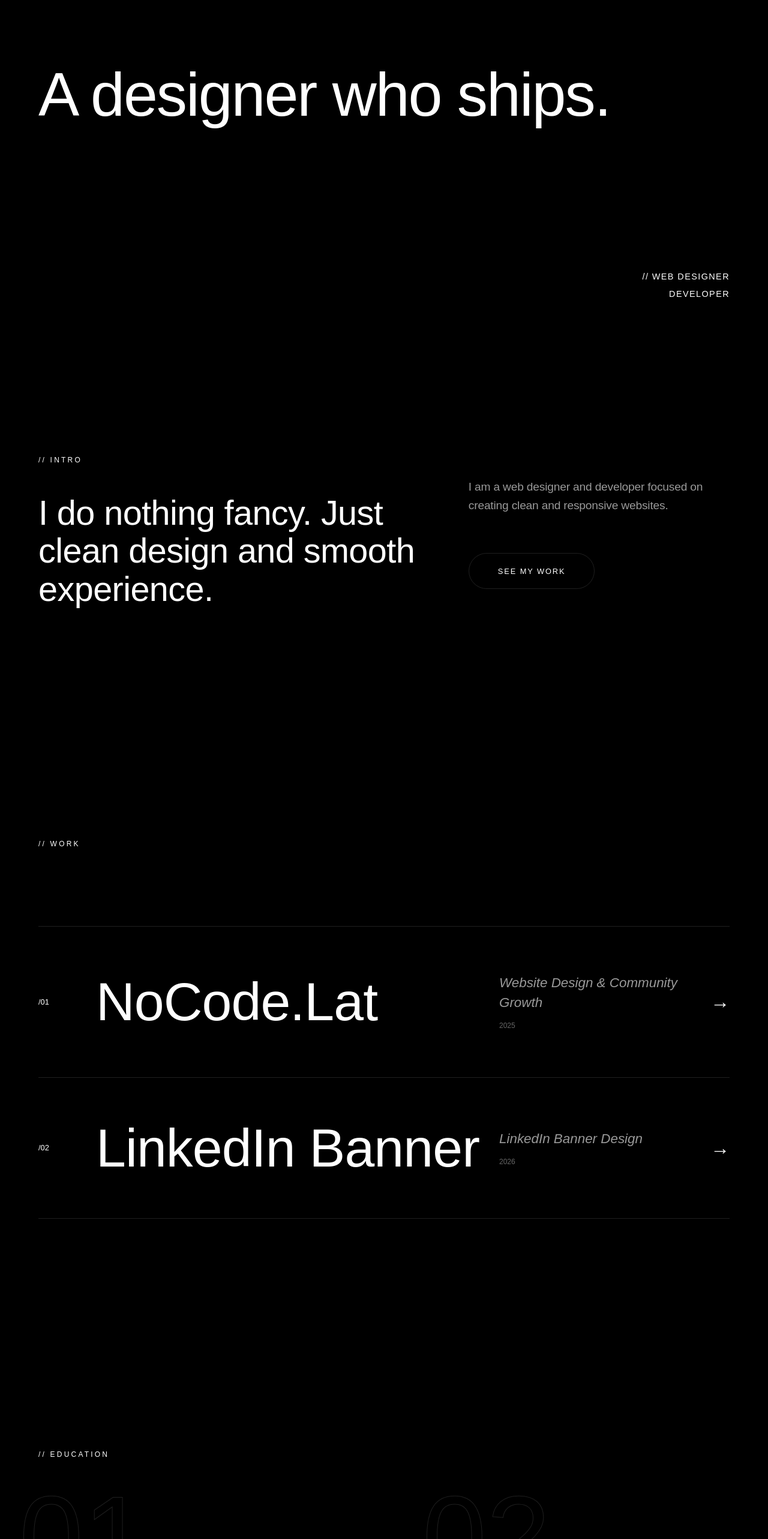
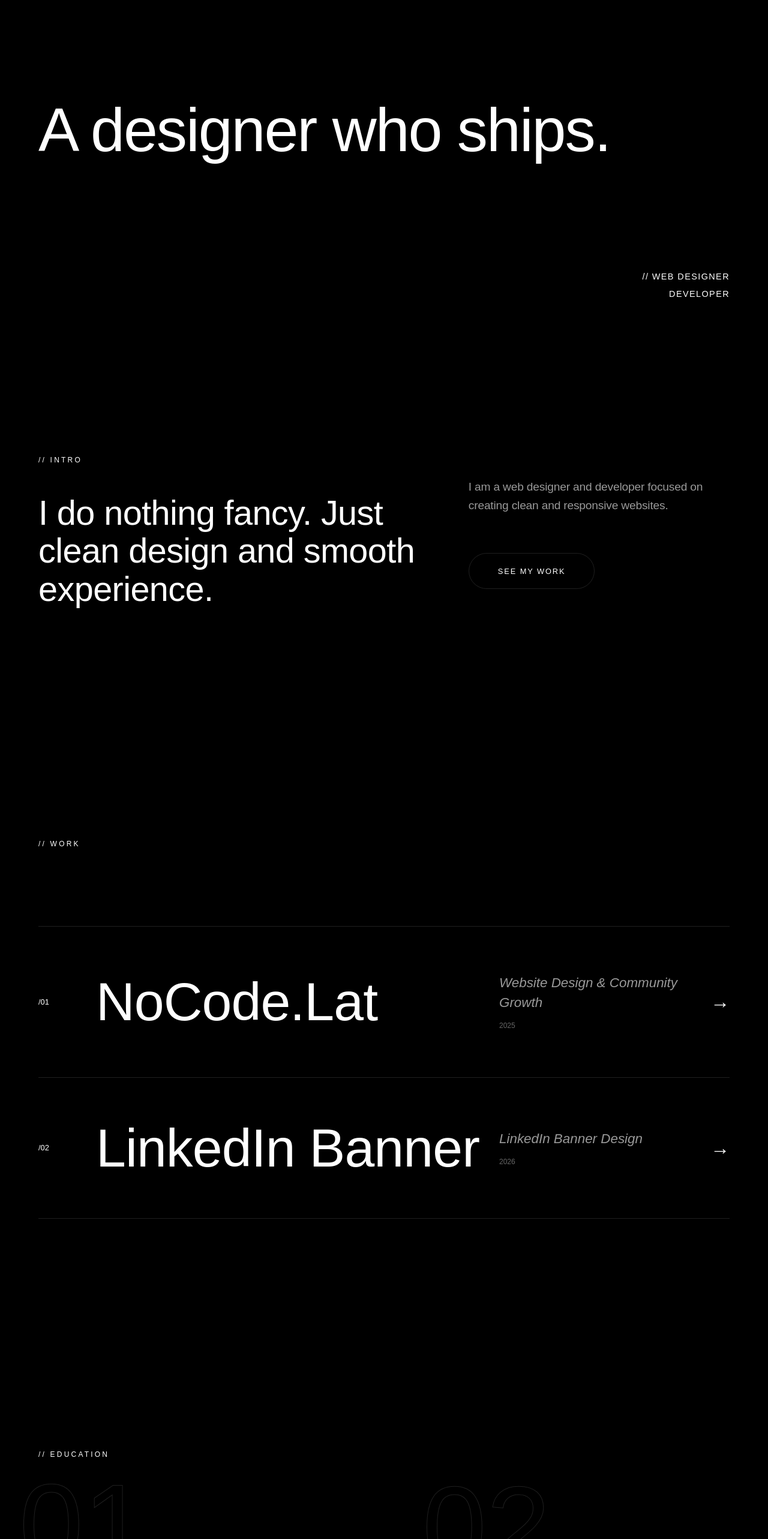
Before and after one commit to Ali-Qadri/MyPortfolio, a Next.js app in the folder my-portfolio/: page / in a window 1280 px wide. Shown: the part 234-2800 px from the top of the page at 60% size. Built offline with nearby package versions, Linux system fonts and the light colour scheme; a web font is replaced by a local one.

Commit message:
Changes made to footer again

```diff
--- a/my-portfolio/app/components/AboutMe.tsx
+++ b/my-portfolio/app/components/AboutMe.tsx
@@ -1,6 +1,6 @@
 'use client';
-import { useState, useEffect } from 'react';
-import { motion } from 'framer-motion';
+import { useState, useEffect, useRef } from 'react';
+import { motion, useScroll, useTransform } from 'framer-motion';
 
 export default function AboutMe() {
   const [isMobile, setIsMobile] = useState(false);
@@ -11,6 +11,16 @@ export default function AboutMe() {
     window.addEventListener('resize', onResize);
     return () => window.removeEventListener('resize', onResize);
   }, []);
+
+  const sectionRef = useRef<HTMLElement>(null);
+  const { scrollYProgress } = useScroll({
+    target: sectionRef,
+    offset: ["start end", "end start"]
+  });
+
+  const yParallax1 = useTransform(scrollYProgress, [0, 1], [50, -100]);
+  const yParallax2 = useTransform(scrollYProgress, [0, 1], [100, -150]);
+
   const resume = {
     education: [
       { degree: 'Bachelors in Computer Science', institution: 'Iqra University', period: '2023 - 2027' },
@@ -21,15 +31,21 @@ export default function AboutMe() {
   };
 
   return (
-    <section id="about" style={{
+    <section ref={sectionRef} id="about" style={{
       padding: 'clamp(5rem, 15vw, 12rem) clamp(1.5rem, 5vw, 4rem)',
       maxWidth: '1440px',
       margin: '0 auto',
       background: '#000000',
     }}>
-      <div style={{ display: 'flex', alignItems: 'center', gap: '1rem', marginBottom: '8rem' }}>
+      <motion.div
+        initial={{ opacity: 0, y: 20 }}
+        whileInView={{ opacity: 1, y: 0 }}
+        transition={{ duration: 0.6 }}
+        viewport={{ once: true, amount: 0.5 }}
+        style={{ display: 'flex', alignItems: 'center', gap: '1rem', marginBottom: '8rem' }}
+      >
         <span style={{ color: 'var(--accent)', fontFamily: 'var(--font-mono)', fontSize: '0.75rem', textTransform: 'uppercase', letterSpacing: '0.2rem' }}>// Education</span>
-      </div>
+      </motion.div>
 
       <div style={{
         display: 'grid',
@@ -41,10 +57,10 @@ export default function AboutMe() {
           initial={{ opacity: 0, y: 50 }}
           whileInView={{ opacity: 1, y: 0 }}
           transition={{ duration: 0.8, ease: [0.22, 1, 0.36, 1] }}
-          viewport={{ once: true, margin: "-100px" }}
+          viewport={{ once: true, amount: 0.15 }}
         >
           <div style={{ position: 'relative', marginBottom: '6rem' }}>
-            <span style={{
+            <motion.span style={{
               fontSize: 'clamp(8rem, 15vw, 15rem)',
               fontFamily: 'var(--font-body)',
               fontWeight: 400,
@@ -55,7 +71,8 @@ export default function AboutMe() {
               top: '-6rem',
               left: '-2rem',
               zIndex: 0,
-            }}>01</span>
+              y: yParallax1
+            }}>01</motion.span>
             <h2 style={{ fontSize: 'clamp(3rem, 6vw, 5rem)', position: 'relative', zIndex: 1, color: '#fff' }}>Education</h2>
           </div>
 
@@ -75,10 +92,10 @@ export default function AboutMe() {
           initial={{ opacity: 0, y: 50 }}
           whileInView={{ opacity: 1, y: 0 }}
           transition={{ duration: 0.8, delay: 0.2, ease: [0.22, 1, 0.36, 1] }}
-          viewport={{ once: true, margin: "-100px" }}
+          viewport={{ once: true, amount: 0.15 }}
         >
           <div style={{ position: 'relative', marginBottom: '6rem' }}>
-            <span style={{
+            <motion.span style={{
               fontSize: 'clamp(8rem, 15vw, 15rem)',
               fontFamily: 'var(--font-body)',
               fontWeight: 400,
@@ -89,7 +106,8 @@ export default function AboutMe() {
               top: '-6rem',
               left: '-2rem',
               zIndex: 0,
-            }}>02</span>
+              y: yParallax2
+            }}>02</motion.span>
             <h2 style={{ fontSize: 'clamp(3rem, 6vw, 5rem)', position: 'relative', zIndex: 1, color: '#fff' }}>Expertise</h2>
           </div>
 
--- a/my-portfolio/app/components/CaseStudies.tsx
+++ b/my-portfolio/app/components/CaseStudies.tsx
@@ -113,14 +113,20 @@ export default function CaseStudies() {
         </div>
       )}
 
-      <div style={{ display: 'flex', alignItems: 'center', gap: '1rem', marginBottom: '8rem' }}>
+      <motion.div
+        initial={{ opacity: 0, y: 20 }}
+        whileInView={{ opacity: 1, y: 0 }}
+        transition={{ duration: 0.6 }}
+        viewport={{ once: true, amount: 0.5 }}
+        style={{ display: 'flex', alignItems: 'center', gap: '1rem', marginBottom: '8rem' }}
+      >
         <span style={{ color: 'var(--accent)', fontFamily: 'var(--font-body)', fontSize: '0.75rem', textTransform: 'uppercase', letterSpacing: '0.2rem' }}>// Work</span>
-      </div>
+      </motion.div>
 
       <motion.div
         initial="hidden"
         whileInView="visible"
-        viewport={{ once: true, margin: "-100px" }}
+        viewport={{ once: true, amount: 0.1 }}
         variants={containerVariants}
         style={{ display: 'flex', flexDirection: 'column' }}
       >
--- a/my-portfolio/app/components/Experience.tsx
+++ b/my-portfolio/app/components/Experience.tsx
@@ -1,6 +1,6 @@
 'use client';
-import { useEffect, useState } from 'react';
-import { motion, cubicBezier, Variants } from "framer-motion";
+import { useRef, useEffect, useState } from 'react';
+import { motion, cubicBezier, Variants, useScroll, useTransform } from "framer-motion";
 
 const experiences = [
   {
@@ -39,6 +39,14 @@ export default function Experience() {
     return () => window.removeEventListener('resize', onResize);
   }, []);
 
+  const sectionRef = useRef<HTMLElement>(null);
+  const { scrollYProgress } = useScroll({
+    target: sectionRef,
+    offset: ["start end", "end start"]
+  });
+
+  const yParallax = useTransform(scrollYProgress, [0, 1], [50, -150]);
+
   const containerVariants = {
     hidden: { opacity: 0 },
     visible: {
@@ -59,7 +67,7 @@ export default function Experience() {
   };
 
   return (
-    <section id="experience" style={{
+    <section ref={sectionRef} id="experience" style={{
       padding: 'clamp(5rem, 15vw, 12rem) clamp(1.5rem, 5vw, 4rem)',
       maxWidth: '1440px',
       margin: '0 auto',
@@ -69,7 +77,7 @@ export default function Experience() {
         initial={{ opacity: 0, y: 20 }}
         whileInView={{ opacity: 1, y: 0 }}
         transition={{ duration: 0.6 }}
-        viewport={{ once: true, margin: "-50px" }}
+        viewport={{ once: true, amount: 0.5 }}
         style={{ display: 'flex', alignItems: 'center', gap: '1rem', marginBottom: '8rem' }}
       >
         <span style={{ color: 'var(--accent)', fontFamily: 'var(--font-mono)', fontSize: '0.75rem', textTransform: 'uppercase', letterSpacing: '0.2rem' }}>// Experience</span>
@@ -78,7 +86,7 @@ export default function Experience() {
       <motion.div
         initial="hidden"
         whileInView="visible"
-        viewport={{ once: true, margin: "-100px" }}
+        viewport={{ once: true, amount: 0.1 }}
         variants={containerVariants}
         style={{ display: 'flex', flexDirection: 'column', gap: isMobile ? '4rem' : '8rem' }}
       >
@@ -95,7 +103,7 @@ export default function Experience() {
           >
             {/* Number Background */}
             {!isMobile && (
-              <span style={{
+              <motion.span style={{
                 position: 'absolute',
                 top: '-3rem',
                 left: '-1rem',
@@ -104,7 +112,8 @@ export default function Experience() {
                 color: 'transparent',
                 WebkitTextStroke: '1px var(--border)',
                 zIndex: 0,
-              }}>0{i + 3}</span>
+                y: yParallax
+              }}>0{i + 3}</motion.span>
             )}
 
             <div style={{ position: 'relative', zIndex: 1 }}>
--- a/my-portfolio/app/components/Footer.tsx
+++ b/my-portfolio/app/components/Footer.tsx
@@ -20,7 +20,7 @@ export default function Footer() {
       initial={{ opacity: 0, y: 50 }}
       whileInView={{ opacity: 1, y: 0 }}
       transition={{ duration: 0.8, ease: [0.22, 1, 0.36, 1] }}
-      viewport={{ once: true, margin: "-100px" }}
+      viewport={{ once: true, amount: 0.2 }}
       style={{
         padding: '8rem 0 4rem 0',
         width: '100%',
--- a/my-portfolio/app/sections/Hero.tsx
+++ b/my-portfolio/app/sections/Hero.tsx
@@ -1,7 +1,7 @@
 'use client';
 import { useEffect, useState } from 'react';
 import { useRouter } from 'next/navigation';
-import { motion, useMotionValue, useSpring } from 'framer-motion';
+import { motion, useMotionValue, useSpring, useScroll, useTransform } from 'framer-motion';
 
 export default function Hero() {
   const router = useRouter();
@@ -14,6 +14,9 @@ export default function Hero() {
   const springConfig = { damping: 20, stiffness: 150, mass: 0.5 };
   const x = useSpring(mouseX, springConfig);
   const y = useSpring(mouseY, springConfig);
+
+  const { scrollY } = useScroll();
+  const yParallax = useTransform(scrollY, [0, 1000], [0, 300]);
 
   useEffect(() => {
     setMounted(true);
@@ -59,13 +62,14 @@ export default function Hero() {
         overflow: 'hidden',
         background: '#000000',
       }}>
-        <div style={{
+        <motion.div style={{
           position: 'absolute',
           top: '50%',
           left: '5%',
           transform: 'translateY(-50%)',
           overflow: 'hidden', // The Mask
           zIndex: 1,
+          y: yParallax
         }}>
           <motion.h1
             initial={{ y: "100%" }}
@@ -83,7 +87,7 @@ export default function Hero() {
           >
             A designer who ships.
           </motion.h1>
-        </div>
+        </motion.div>
 
         <div style={{
           position: 'absolute',
@@ -129,7 +133,7 @@ export default function Hero() {
             initial={{ opacity: 0, y: 40 }}
             whileInView={{ opacity: 1, y: 0 }}
             transition={{ duration: 0.8, ease: [0.22, 1, 0.36, 1] }}
-            viewport={{ once: true, margin: "-100px" }}
+            viewport={{ once: true, amount: 0.2 }}
           >
             <p style={{
               color: 'var(--accent)',
@@ -157,6 +161,7 @@ export default function Hero() {
             initial={{ opacity: 0, y: 20 }}
             whileInView={{ opacity: 1, y: 0 }}
             transition={{ duration: 0.8, delay: 0.2 }}
+            viewport={{ once: true, amount: 0.2 }}
             style={{ paddingBottom: '2rem' }}
           >
             <p style={{
```
